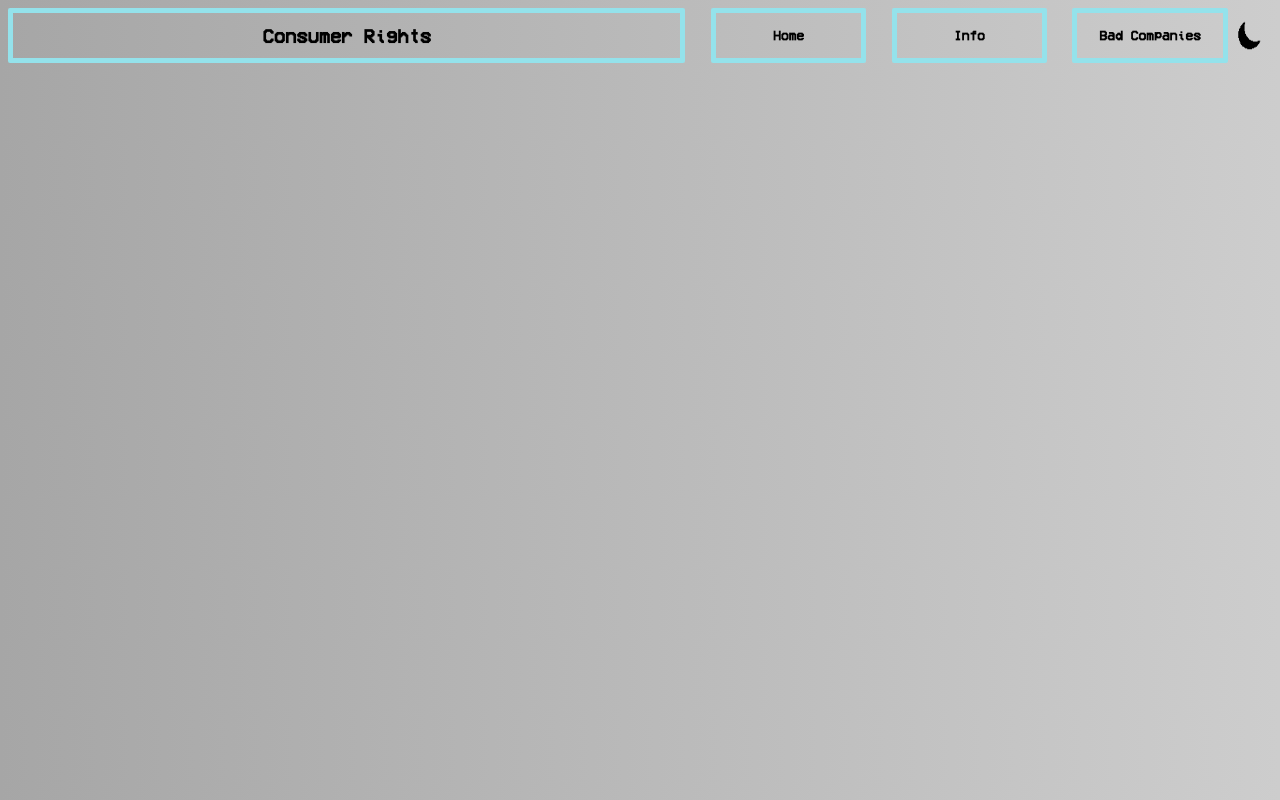
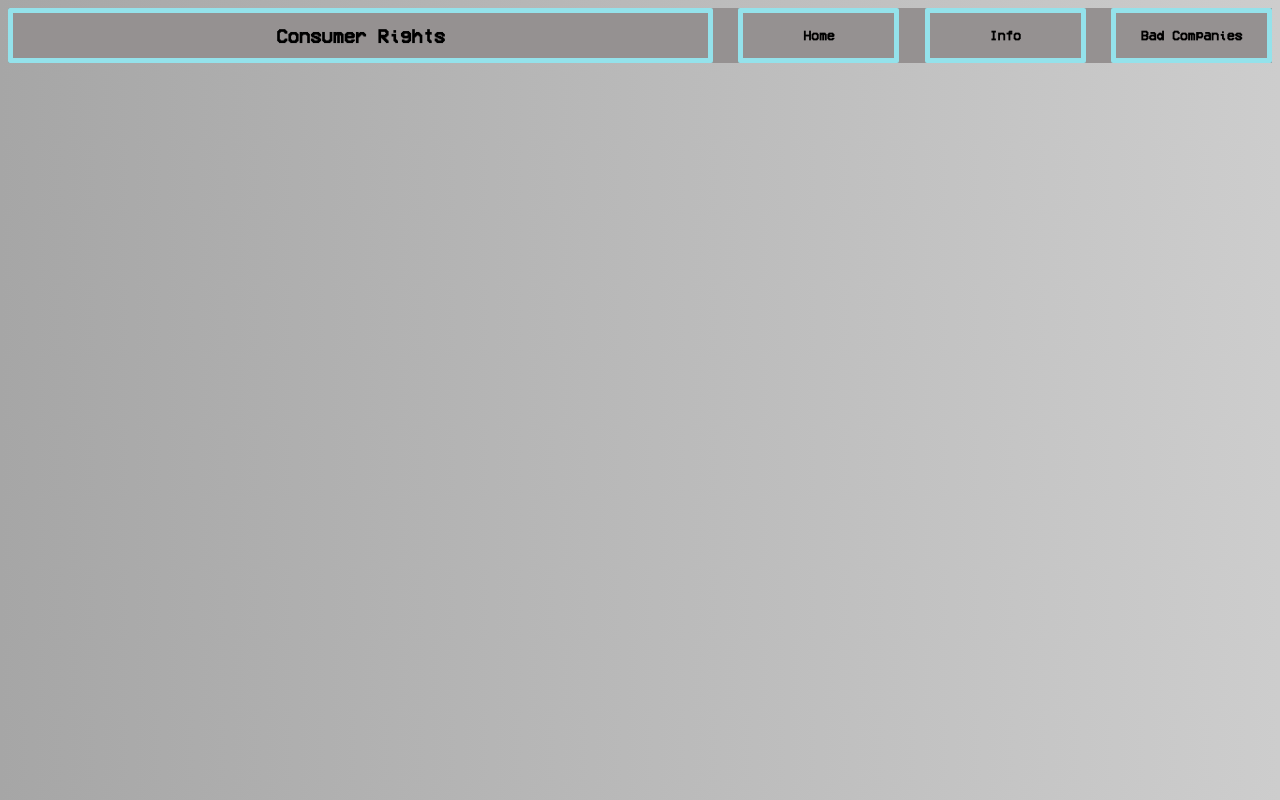
Before and after one commit to ConfusedGMCST/CRWebsite, a plain HTML site: page index.html in a window 1280 px wide. Drawn offline with Linux system fonts and the light colour scheme.

Commit message:
got rid of theme button (too annoying)
yay

```diff
--- a/header.js
+++ b/header.js
@@ -9,25 +9,3 @@ function companiesPage() {
 function infoPage() {
     window.open("info.html","_self")
 }
-function themeButton() {
-    const consumerHeader = document.getElementById("consumerHeader");
-    const homeButton = document.getElementById("homeButton");
-    const infoButton = document.getElementById("infoButton");
-    const companiesButton = document.getElementById("companiesButton");
-    const body = document.body;
-    if (darkTheme == true) {
-        darkTheme = false;
-        body.style.backgroundImage = "linear-gradient(90deg, #a6a6a6, #cdcdcd)";
-        consumerHeader.style.color = "black";
-        homeButton.style.color = "black";
-        infoButton.style.color = "black";
-        companiesButton.style.color = "black";
-    } else {
-        darkTheme = true;
-        body.style.backgroundImage = "linear-gradient(90deg, #3d3d3d, #4e4e4e)";
-        consumerHeader.style.color = "white";
-        homeButton.style.color = "white";
-        infoButton.style.color = "white";
-        companiesButton.style.color = "white";
-    }
-}
--- a/index.html
+++ b/index.html
@@ -18,7 +18,6 @@
         <button onclick="homePage()" class="homeButton" id="homeButton">Home</button>
         <button onclick="infoPage()" class="infoButton" id="infoButton">Info</button>
         <button onclick="companiesPage()" class="companiesButton" id="companiesButton">Bad Companies</button>
-        <img onclick="themeButton()" src="moono.png" class="themeButton">
     </div>
     <script src="header.js"></script>
 </body>
--- a/style.css
+++ b/style.css
@@ -9,6 +9,7 @@ body {
     display: flex;
     min-height: 50px;
     margin: 0 auto;
+    background-color: #959191;
 }
 
 .page1Header {
@@ -46,16 +47,6 @@ body {
     cursor: pointer;
     font-size: large;
 
-}
-
-.themeButton {
-    transition-duration: 0.3s;
-    width: 3.5%;
-}
-
-.themeButton:hover {
-    cursor: pointer;
-    width: 5%;
 }
 
 .infoButton {
```
Also changed, not shown: companies.html (+0 -1 lines), info.html (+0 -1 lines).
